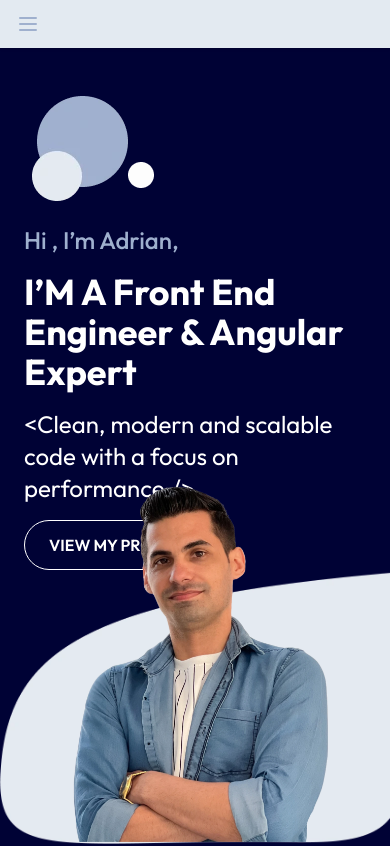
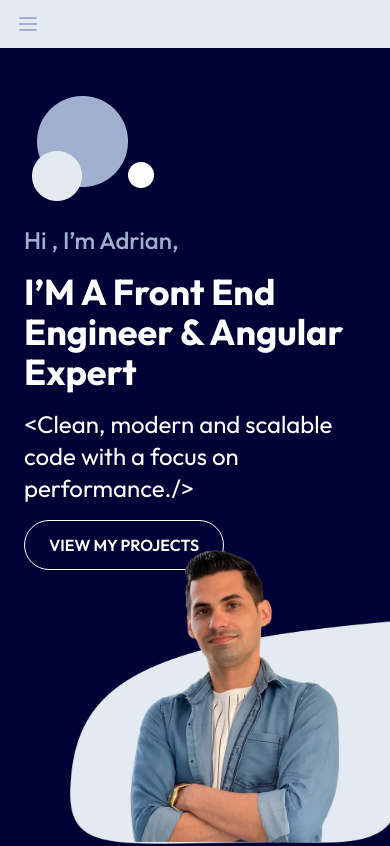
Before and after one commit to adrianpt1991/my-portfolio, an Angular app: page / in a window 390 px wide. Shown: the top 846 px of the page. Built offline with nearby package versions, Linux system fonts and the light colour scheme.

Commit message:
fix(posrtfolio) responsive hero section and other mall fixes

```diff
--- a/src/app/features/hero/hero.html
+++ b/src/app/features/hero/hero.html
@@ -2,24 +2,14 @@
     <!-- Group circles -->
     <img class="absolute top-24 left-8" width="122" height="105" ngSrc="assets/images/group-elipse.webp" priority="1" alt="Group Elipse" />
     <!-- Profile Image -->
-    <!-- <img
-        src="assets/images/profile-640.webp"
-        srcset="
-            assets/images/profile-320.webp 320w,
-            assets/images/profile-480.webp 480w,
-            assets/images/profile-640.webp 640w,
-            assets/images/profile-768.webp 768w,
-            assets/images/profile-960.webp 960w
-        "
-        sizes="(max-width: 768px) 90vw, 40vw"
-        width="640" height="720"
-        decoding="async"
-        fetchpriority="high"
-        class="w-full max-w-[640px] h-auto absolute bottom-0.5 right-0 z-10"
-    /> -->
-    <img class="absolute bottom-0.5 right-0 w-3xl z-10" width="727" height="748" ngSrc="assets/images/profile.webp" priority="high" alt="Profile Photo" />
+    <img class="hidden absolute md:block bottom-0.5 right-0 w-3xl z-10" width="727" height="748" ngSrc="assets/images/profile.webp" priority="high" alt="Profile Photo" />
     <!-- Ellipse Background -->
-    <img class="absolute bottom-0 right-0 w-3xl" width="860" height="603" ngSrc="assets/images/ellipse.webp" priority="1" alt="Ellipse shade" />
+    <img class="hidden absolute md:block bottom-0 right-0 w-3xl" width="860" height="603" ngSrc="assets/images/ellipse.webp" priority="1" alt="Ellipse shade" />
+
+    <!--Mobile images-->
+    <img class="absolute block md:hidden bottom-0.5 right-0 w-80 z-10" width="320" height="310" ngSrc="assets/images/profile.webp" priority="high" alt="Profile Photo" />
+    <img class="absolute block md:hidden bottom-0 right-0 w-80" width="320" height="224" ngSrc="assets/images/ellipse.webp" priority="1" alt="Ellipse shade" />
+
     <!-- Text Content -->
     <div class="w-full h-full container mx-auto">
         <div class="flex flex-col justify-start mt-40 lg:justify-center lg:mt-0 text-left w-full lg:w-1/2 h-full gap-4">
--- a/src/app/layout/footer/footer.html
+++ b/src/app/layout/footer/footer.html
@@ -1,4 +1,4 @@
-<footer class="bg-[#E3EAF1] text-[#000235] text-center py-6 font-medium text-base">
+<footer class="bg-[#E3EAF1] text-[#000235] text-center py-6 font-medium text-sm md:text-base">
     @let fullName = 'ADRIAN PELAEZ';
   <p>
     Copyright © {{ currentYear() }} | {{ fullName }}. All rights reserved. | Powered by {{ fullName }}
```
Also changed, not shown: src/assets/images/group-elipse-2.webp.
